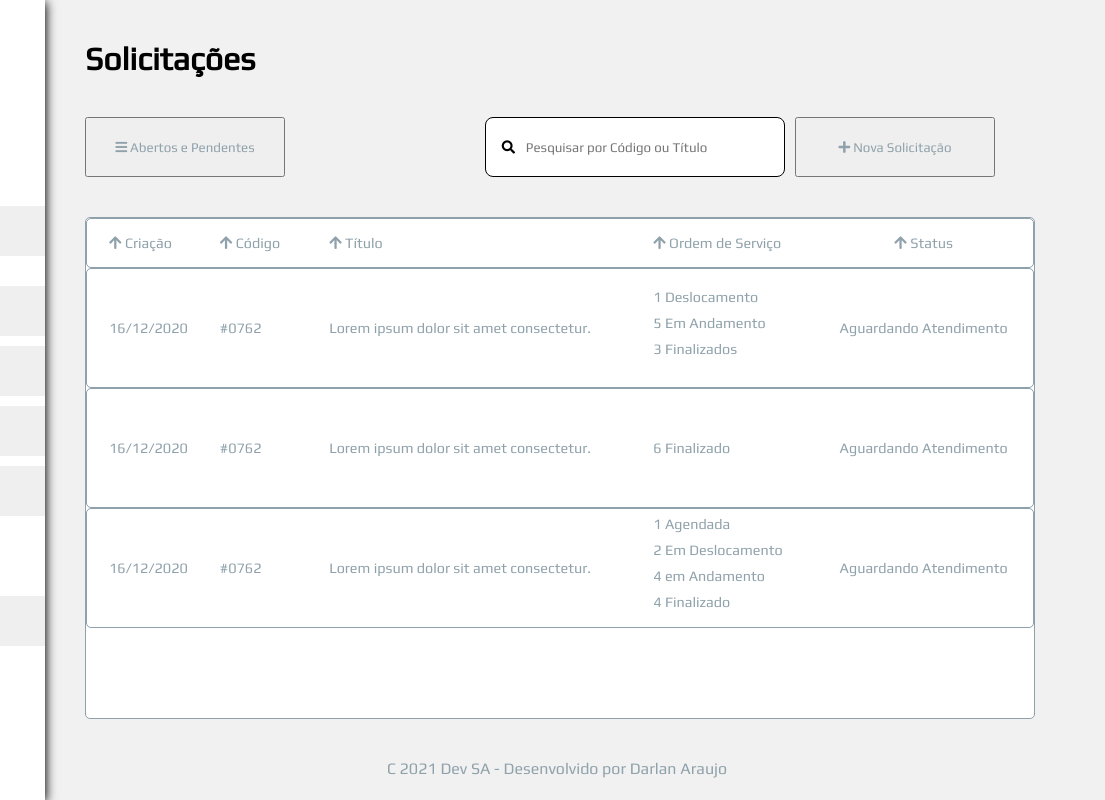
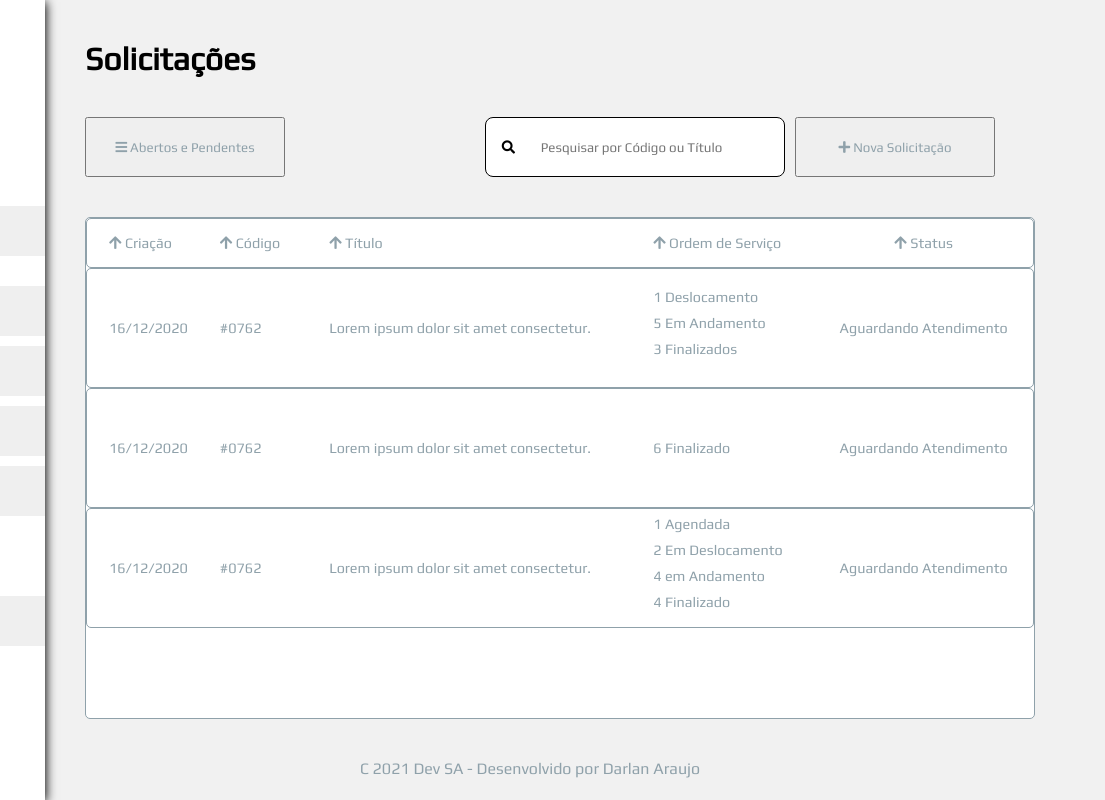
Before and after one commit to darlanaraujo/TelaGeoInova, a plain HTML site: page index.html in a window 1280 px wide. Shown: the full height of the page, 175-1280 px from the left. Drawn offline with Linux system fonts and the light colour scheme.

Commit message:
Atualização 7
Correção do alinhamento do rodapé e o botão de pesquisa.

```diff
--- a/css/estilo.css
+++ b/css/estilo.css
@@ -136,7 +136,7 @@
 
 .formPesquisa input[type='text']{
     float: left;
-    width: 90%;
+    width: 85%;
     height: 100%;
     border: none;
     background: transparent;
@@ -146,13 +146,13 @@
 }
 
 .formPesquisa button{
-  float: left;
-  width: 10%;
-  height: 100%;
-  border: none;
-  box-sizing: border-box;
-  padding-left: 15px;
-  background: transparent;
+    float: left;
+    width: 15%;
+    height: 100%;
+    border: none;
+    box-sizing: border-box;
+    cursor: pointer;
+    background: transparent;
 }
 
 /* Configuração das Tabelas */
@@ -214,6 +214,7 @@
 /* Configuração do Rodapé */
 
 footer{
+    max-width: 970px;
     text-align: center;
     margin-top: 40px;
     margin-bottom: 40px;
--- a/index.html
+++ b/index.html
@@ -47,7 +47,7 @@
 
                     <form action="" method="get"></form>
                         <div class="formPesquisa">
-                            <button type="submit"><i class="fas fa-search"></i></button>
+                            <button type="submit" class="btnPesquisar"><i class="fas fa-search"></i></button>
                             <input type="text" value="" placeholder="Pesquisar por Código ou Título">
                         </div>
                     </form>
```
